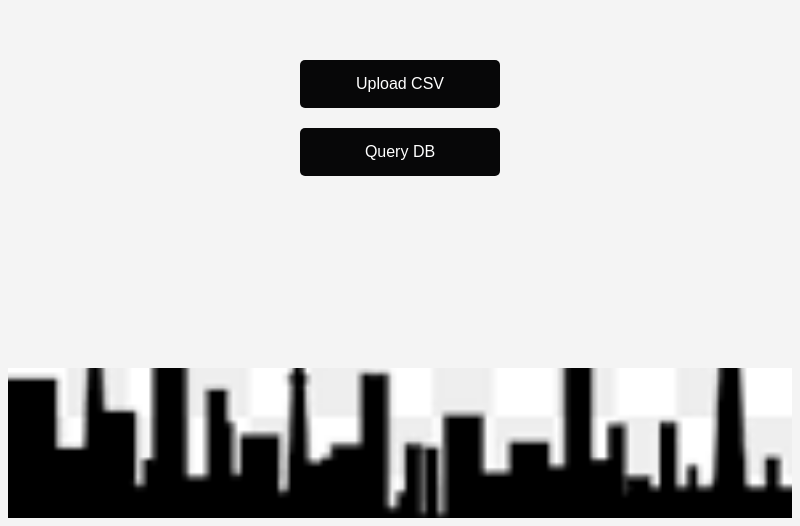
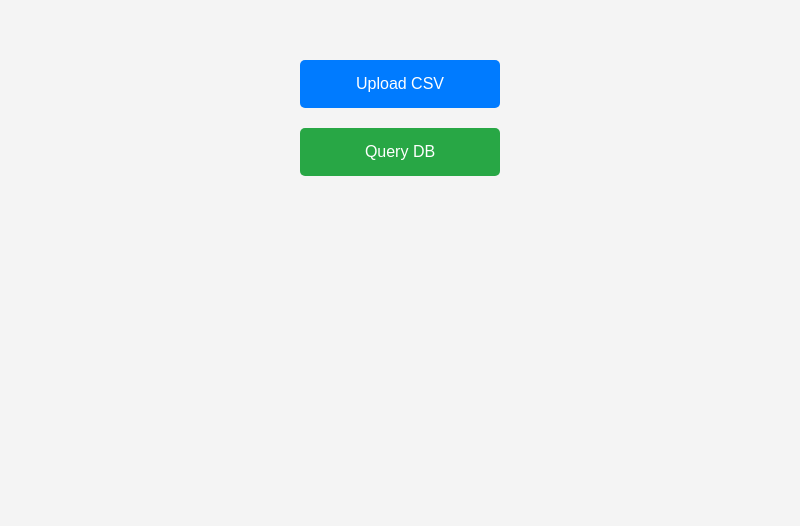
Before and after one commit to Ishan2OO1/MedQGraph-, an Electron app: page my-electron-app/navigate.html in a window 800 px wide. Shown: the part 290-816 px from the top of the page. Drawn offline with Linux system fonts and the light colour scheme.

Commit message:
reverted ui changes

```diff
--- a/my-electron-app/navigate.html
+++ b/my-electron-app/navigate.html
@@ -18,18 +18,15 @@
     <style>
         body {
             display: flex;
-            flex-direction: column;
             justify-content: center;
             align-items: center;
             height: 100vh;
             background-color: #f4f4f4;
             font-family: Arial, sans-serif;
-            position: relative;
         }
 
         .container {
             text-align: center;
-            z-index: 1;
         }
 
         button {
@@ -45,32 +42,21 @@
         }
 
         .upload-btn {
-            background-color: #070708;
+            background-color: #007bff;
             color: white;
         }
 
         .upload-btn:hover {
-            background-color: #49494f;
+            background-color: #0056b3;
         }
 
         .query-btn {
-            background-color: #070708;
+            background-color: #28a745;
             color: white;
         }
 
         .query-btn:hover {
-            background-color: #49494f;
-        }
-
-        .background-image {
-            position: absolute;
-            bottom: 0;
-            left: 50%;
-            transform: translateX(-50%);
-            width: 100%;
-            max-height: 150px;
-            object-fit: cover;
-            z-index: 0;
+            background-color: #1e7e34;
         }
     </style>
 </head>
@@ -81,7 +67,5 @@
         <button class="query-btn" onclick="queryDB()">Query DB</button>
     </div>
 
-    <img src="assets/BG.png" alt="Background Image" class="background-image">
-
 </body>
 </html>
```
Also changed, not shown: my-electron-app/query.html (+4 -4 lines).
